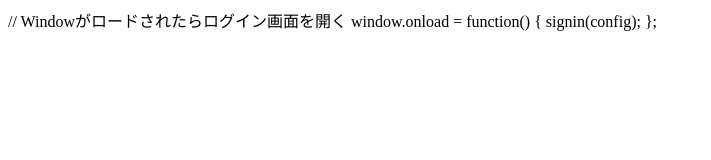
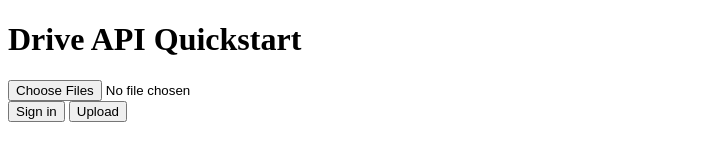
Before and after one commit to hcratch3/ControlPanel, a plain HTML site: page drive/index.htm in a window 1280 px wide. Shown: the whole page, without its empty margins (0-711 px from the left). Drawn offline with Linux system fonts and the light colour scheme.

Commit message:
Update index.htm

```diff
--- a/drive/index.htm
+++ b/drive/index.htm
@@ -1,4 +1,23 @@
-    // Windowがロードされたらログイン画面を開く
-    window.onload = function() {
-      signin(config);
-    };
+
+<!DOCTYPE html>
+<html lang="en">
+  <head>
+    <title>Drive API Quickstart</title>
+    <meta charset="utf-8" />
+  </head>
+  <body>
+    <h1>Drive API Quickstart</h1>
+    <input type="file" id="file" multiple />
+    <progress id="progressBar" value="0" max="100" style="display:none;"></progress>
+    <div id="status"></div>
+    <button id="buttonSignin">Sign in</button>
+    <button id="buttonUpload">Upload</button>
+    <script type="module" src="signin.mjs"></script>
+    <script type="module">
+        // Windowがロードされたらログイン画面を開く
+        window.onload = function() {
+          signin(config);
+        };
+    </script>
+  </body>
+</html>
```
